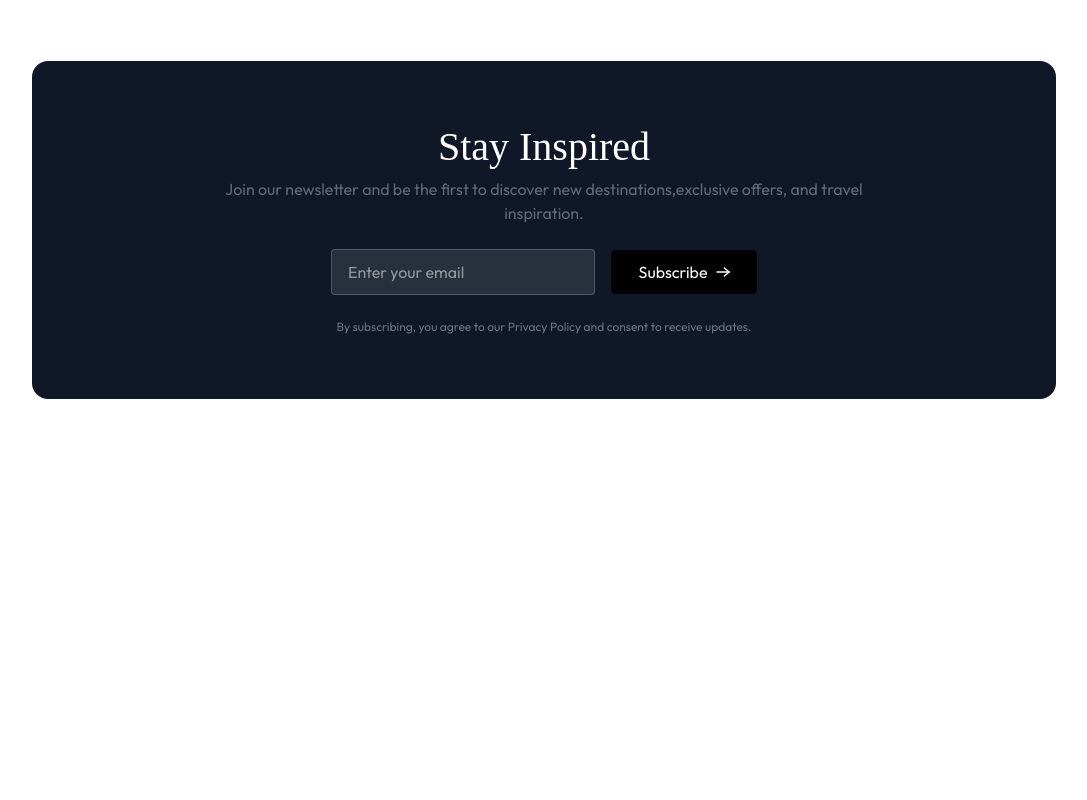
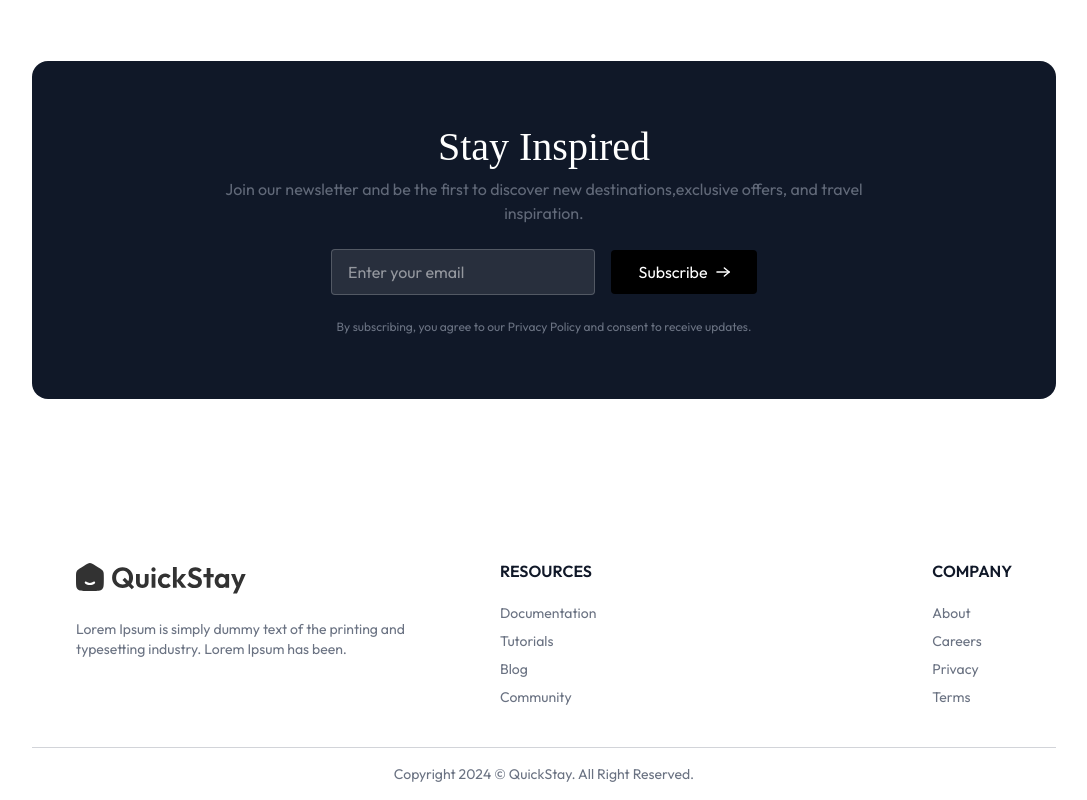
Before and after one commit to rudratejareddy07/HotelBooking-fullstack, a React (Vite) app in the folder client/: page / in a window 1280 px wide. Shown: the part 3471-4271 px from the top of the page, without its empty margins (96-1183 px from the left). Before the commit the page ends 3990 px from the top, so only its background shows below. Built offline with nearby package versions, Linux system fonts and the light colour scheme; no server answers; a web font is replaced by a local one.

Commit message:
added newsLetter and footer component

```diff
--- /dev/null
+++ b/client/src/components/Footer.jsx
@@ -0,0 +1,62 @@
+import React from 'react'
+import { assets } from '../assets/assets'
+import { Link } from 'react-router-dom'
+
+const Footer = () => {
+  return (
+    <footer className="px-6 md:px-16 lg:px-24 xl:px-32 w-full">
+      <div className="flex flex-col md:flex-row items-start justify-center gap-10 py-10 border-b border-gray-500/30">
+
+        {/* ==== Logo + Brand Name ==== */}
+        <div className="max-w-96">
+
+            <img
+              src={assets.logo}
+              alt="Logo"
+              className="mb-4 h-8 md:h-9 invert opacity-80"
+            />
+
+
+
+          <p className="mt-6 text-sm text-gray-500">
+            Lorem Ipsum is simply dummy text of the printing and typesetting industry.
+            Lorem Ipsum has been.
+          </p>
+
+          {/* ==== Social Links ==== */}
+          <div className="flex items-center gap-2 mt-3">
+            {/* social icons here */}
+          </div>
+        </div>
+
+        {/* ==== Links ==== */}
+        <div className="w-1/2 flex flex-wrap md:flex-nowrap justify-between">
+          <div>
+            <h2 className="font-semibold text-gray-900 mb-5">RESOURCES</h2>
+            <ul className="text-sm text-gray-500 space-y-2 list-none">
+              <li><a href="#">Documentation</a></li>
+              <li><a href="#">Tutorials</a></li>
+              <li><a href="#">Blog</a></li>
+              <li><a href="#">Community</a></li>
+            </ul>
+          </div>
+          <div>
+            <h2 className="font-semibold text-gray-900 mb-5">COMPANY</h2>
+            <ul className="text-sm text-gray-500 space-y-2 list-none">
+              <li><a href="#">About</a></li>
+              <li><a href="#">Careers</a></li>
+              <li><a href="#">Privacy</a></li>
+              <li><a href="#">Terms</a></li>
+            </ul>
+          </div>
+        </div>
+      </div>
+
+      <p className="py-4 text-center text-xs md:text-sm text-gray-500">
+        Copyright 2024 © <a href="https://prebuiltui.com">QuickStay</a>. All Right Reserved.
+      </p>
+    </footer>
+  )
+}
+
+export default Footer
--- a/client/src/pages/Home.jsx
+++ b/client/src/pages/Home.jsx
@@ -4,6 +4,7 @@ import FeaturedDestination from '../components/FeaturedDestination'
 import ExclusiveOffers from '../components/ExclusiveOffers'
 import Testimonial from '../components/Testimonial'
 import NewsLetter from '../components/NewsLetter'
+import Footer from '../components/Footer'
 
 const Home = () => {
   return (
@@ -13,6 +14,7 @@ const Home = () => {
         <ExclusiveOffers/>
         <Testimonial/>
         <NewsLetter/>
+        <Footer/>
     </>
   )
 }
```
